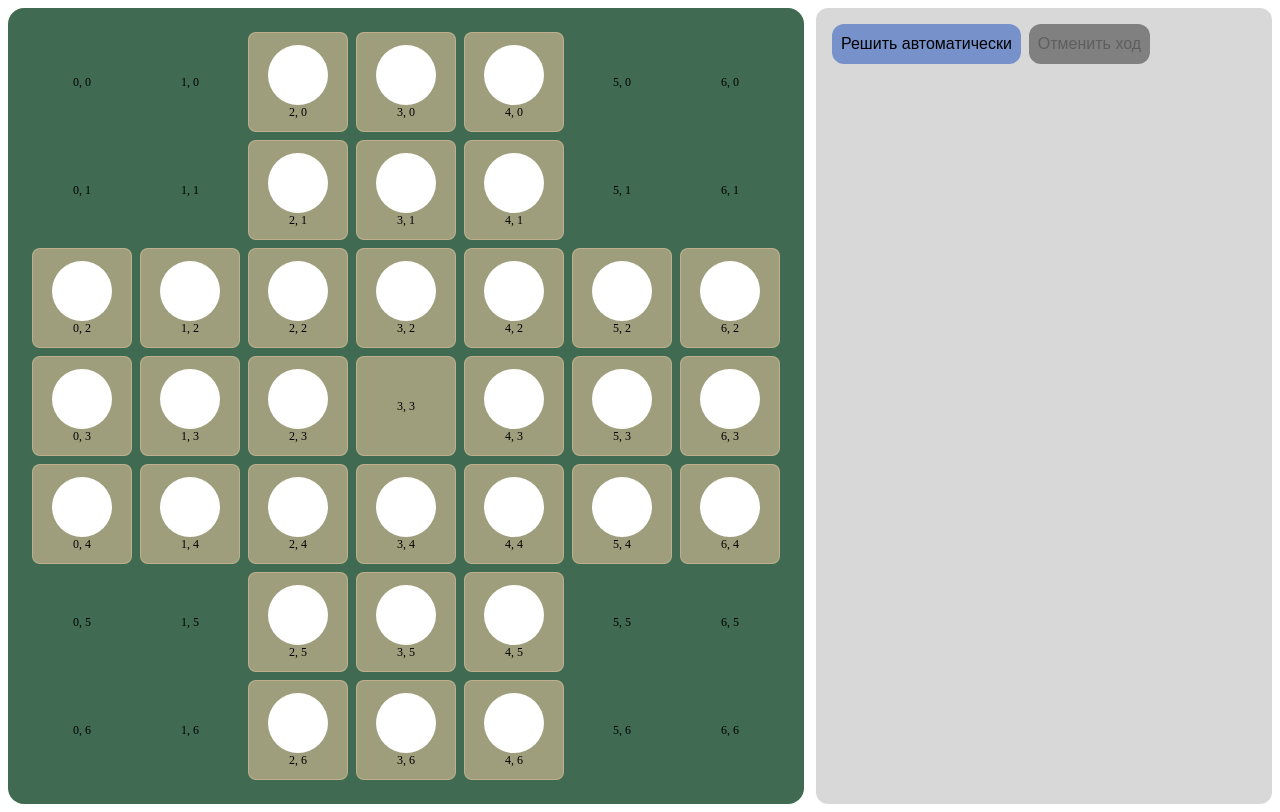
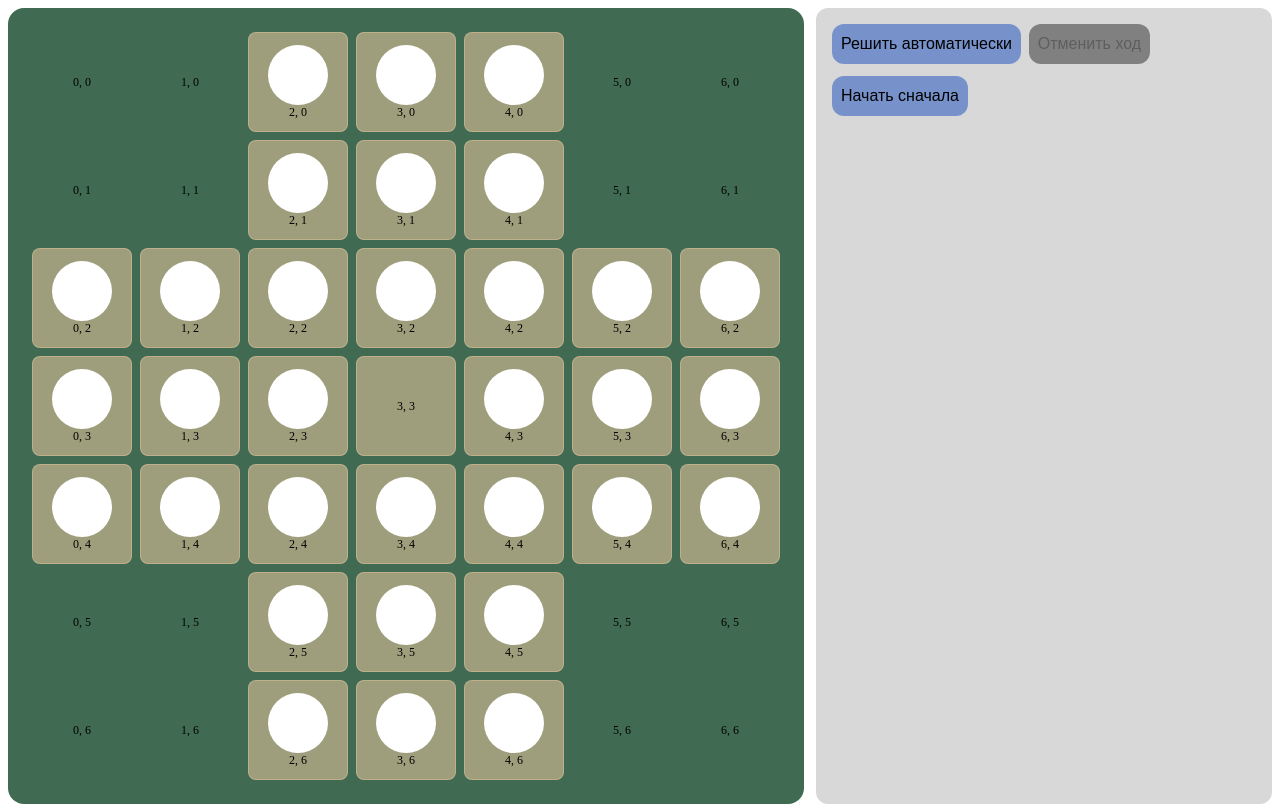
Before and after one commit to Alexandro9911/soliter-frontend, a React (Vite) app: page / in a window 1280 px wide. Built offline with nearby package versions, Linux system fonts and the light colour scheme.

Commit message:
feature/finish-game

```diff
--- a/src/entities/game/Game.ts
+++ b/src/entities/game/Game.ts
@@ -356,4 +356,12 @@ export default class Game {
     }
     return count;
   }
+
+
+  public restartGame = () => {
+    const newBoard = this.initBoard();
+    this.setBoard(newBoard)
+    return newBoard;
+  }
+
 }
--- a/src/features/GameLayout/GameLayout.tsx
+++ b/src/features/GameLayout/GameLayout.tsx
@@ -11,6 +11,7 @@ import MenuRow from "@/widgets/menu/menuRow/MenuRow";
 import SolveGameButton from "@/features/SolveGameButton/SolveGameButton";
 import UndoMoveButton from "@/features/UndoMoveButton/UndoMoveButton";
 import {StepResult} from "@/entities/types/types";
+import RestartGameButton from "@/features/RestartGameButton/RestartGameButton";
 
 
 export default function GameLayout (){
@@ -40,6 +41,13 @@ export default function GameLayout (){
       setUpdateFlag(prev => !prev);
     }
   }, []);
+
+  const restartGameHandler = useCallback(() => {
+    const updatedBoard = gameRef.current.restartGame()
+    gameRef.current.setBoard(updatedBoard);
+    setBoard(updatedBoard);
+    setUpdateFlag(prev => !prev);
+  }, [])
 
   const createGameFields = useCallback(() => {
     return (
@@ -73,6 +81,9 @@ export default function GameLayout (){
             undoManagerRef={undoManagerRef}
           />
         </MenuRow>
+        <MenuRow>
+          <RestartGameButton restartGameHandler={restartGameHandler}/>
+        </MenuRow>
       </RightMenu>
     </div>
   );
--- /dev/null
+++ b/src/features/RestartGameButton/RestartGameButton.tsx
@@ -0,0 +1,13 @@
+import React from "react";
+import Button from "@/shared/components/Button/Button";
+
+type Props = {
+  restartGameHandler: Function
+}
+export default function RestartGameButton({restartGameHandler} : Props){
+  return (
+    <Button onClick={restartGameHandler}>
+      Начать сначала
+    </Button>
+  )
+}
--- a/src/widgets/menu/menu.sass
+++ b/src/widgets/menu/menu.sass
@@ -5,6 +5,7 @@
   background: rgba(128, 128, 128, 0.31)
   border-radius: 12px
   padding: 16px
+  gap: 12px
 
 .menu-row
   display: flex
```
